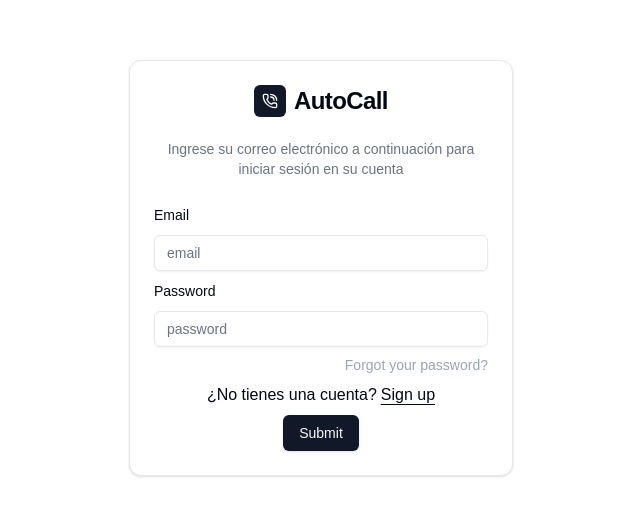
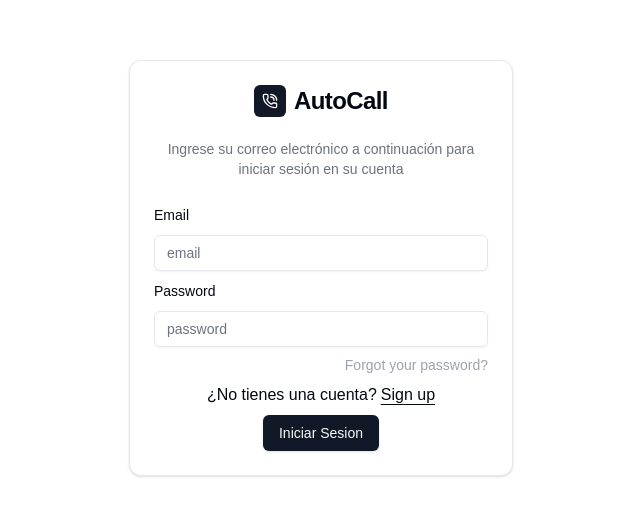
Before and after one commit to DevRubio/autocall, a React (Vite) app: page /login in a window 1280 px wide. Shown: the part 132-648 px from the top of the page, without its empty margins (319-959 px from the left). Built offline with nearby package versions, Linux system fonts and the light colour scheme.

Commit message:
[UPDATE] refactor login component: simplify login logic, add loading state, and improve error handling

```diff
--- a/src/components/login/login-form.tsx
+++ b/src/components/login/login-form.tsx
@@ -4,6 +4,7 @@ import { z } from "zod";
 import { cn } from "@/lib/utils";
 import { loginSchema } from "@/lib/zod";
 import { zodResolver } from "@hookform/resolvers/zod";
+import { Loader2 } from "lucide-react"
 import { useForm } from "react-hook-form";
 import { Button } from "@/components/ui/button";
 import {
@@ -22,7 +23,7 @@ import {
   CardTitle,
 } from "@/components/ui/card";
 import { Input } from "@/components/ui/input";
-import { useContext, useState, useTransition } from "react";
+import { useContext, useState } from "react";
 import { AuthContext } from "@/auth";
 import { useNavigate } from "react-router-dom";
 import { LucidePhoneCall } from "lucide-react";
@@ -34,8 +35,7 @@ const FormLogin = ({
   const { login } = useContext(AuthContext);
   const navigate = useNavigate();
   const [error, setError] = useState<string | null>(null);
-  const [isPending, startTransition] = useTransition();
-
+  const [loading, setLoading] = useState<boolean>(false);
 
   // 1. Define your form.
   const form = useForm<z.infer<typeof loginSchema>>({
@@ -48,27 +48,15 @@ const FormLogin = ({
 
   // 2. Define a submit handler.
   async function onSubmit(values: z.infer<typeof loginSchema>) {
-    // Do something with the form values.
-    // ✅ This will be type-safe and validated.
-    /* console.log(values);
-    setError(null);
-    const response = await login(values.email, values.password);
-    console.log("FRespiuesta Login", response)
-    if(response === false){
-        console.log('Usuario o contraseña errada')
-        setError("DSD")
-    } */
-
-
-     startTransition(() => {
-      login(values.email, values.password).then(success => {
-        console.log(success)
-        if(!success){
-          setError("Usuario o contraseña incorrecta")
+    setError('')
+    setLoading(true);
+    login(values.email, values.password).then((success) => {
+      if (!success) {
+        setError("Usuario o contraseña incorrecta");
+        setLoading(false);
       } else {
         navigate("/", { replace: true });
       }
-      });
     });
   }
   return (
@@ -128,7 +116,11 @@ const FormLogin = ({
                   </FormItem>
                 )}
               />
-              {error && <div className="text-center font-semibold"><FormMessage>{error}</FormMessage></div>}
+              {error && (
+                <div className="text-center font-semibold">
+                  <FormMessage>{error}</FormMessage>
+                </div>
+              )}
               <div className="flex items-center justify-center gap-1">
                 ¿No tienes una cuenta?{" "}
                 <a href="#" className="underline underline-offset-4">
@@ -137,8 +129,13 @@ const FormLogin = ({
               </div>
 
               <div className="flex items-center justify-center">
-                <Button type="submit" disabled={isPending}>
-                  Submit
+                <Button type="submit" disabled={loading}>
+                  {loading ? (
+                    <>
+                      <Loader2 className="animate-spin" />
+                      Iniciando Sesion
+                    </>
+                  ) : "Iniciar Sesion"}
                 </Button>
               </div>
             </form>
--- a/src/router/AppRouter.tsx
+++ b/src/router/AppRouter.tsx
@@ -8,15 +8,22 @@ export const AppRouter = () => {
   return (
     <>
       <Routes>
-        <Route path="login" element={
-          <PublicRoute>
-            <Login/>
-          </PublicRoute>
-        } />
-        <Route path="/*" element={<PrivateRoute>
-          <AutoCallRoutes/>
-        </PrivateRoute>} />
-        <Route path="/*" element={<AutoCallRoutes />} />
+        <Route
+          path="login"
+          element={
+            <PublicRoute>
+              <Login />
+            </PublicRoute>
+          }
+        />
+        <Route
+          path="/*"
+          element={
+            <PrivateRoute>
+              <AutoCallRoutes />
+            </PrivateRoute>
+          }
+        />
       </Routes>
     </>
   );
```
Also changed, not shown: src/auth/pages/login.tsx (+0 -12 lines). Lines whose indentation alone changed are shown as unchanged.
